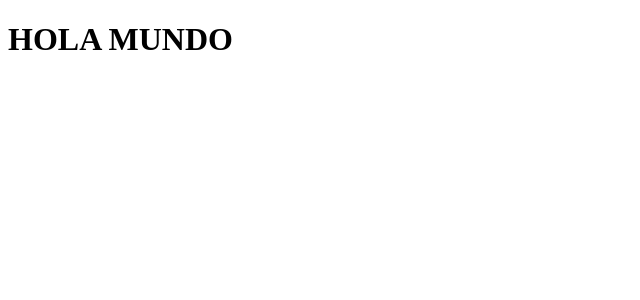
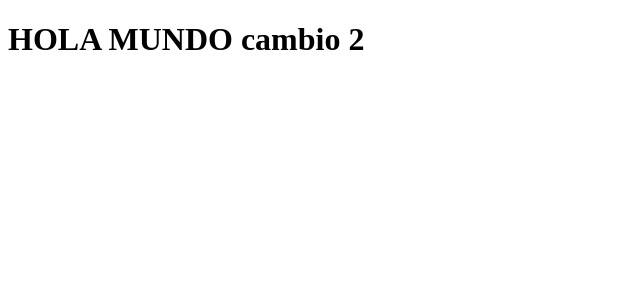
Before and after one commit to desarrollocml/usestate_react, a React (Create React App) app: page / in a window 1280 px wide. Shown: the top 300 px of the page, without its empty margins (0-640 px from the left). Built offline with nearby package versions, Linux system fonts and the light colour scheme.

Commit message:
commit 2

```diff
--- a/src/App.js
+++ b/src/App.js
@@ -2,7 +2,7 @@
 function App() {
   return (
     <div >
-      <h1>HOLA MUNDO</h1>
+      <h1>HOLA MUNDO cambio 2</h1>
     </div>
   );
 }
```
